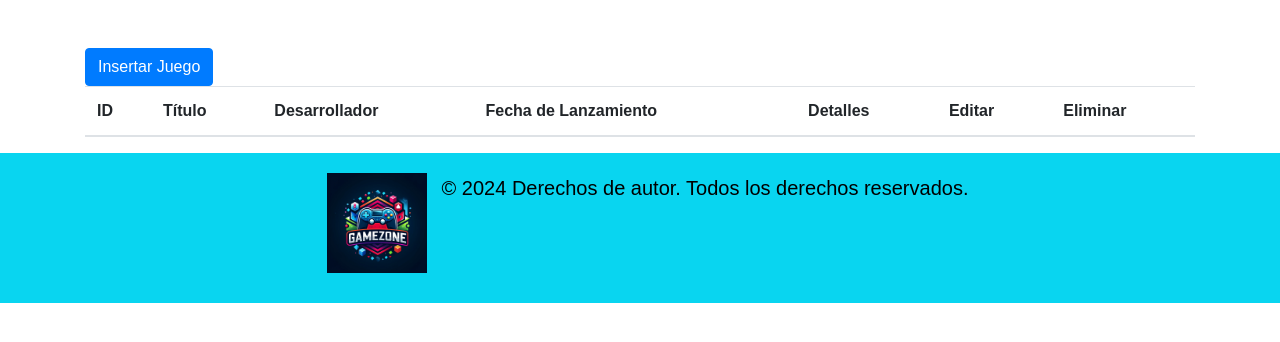
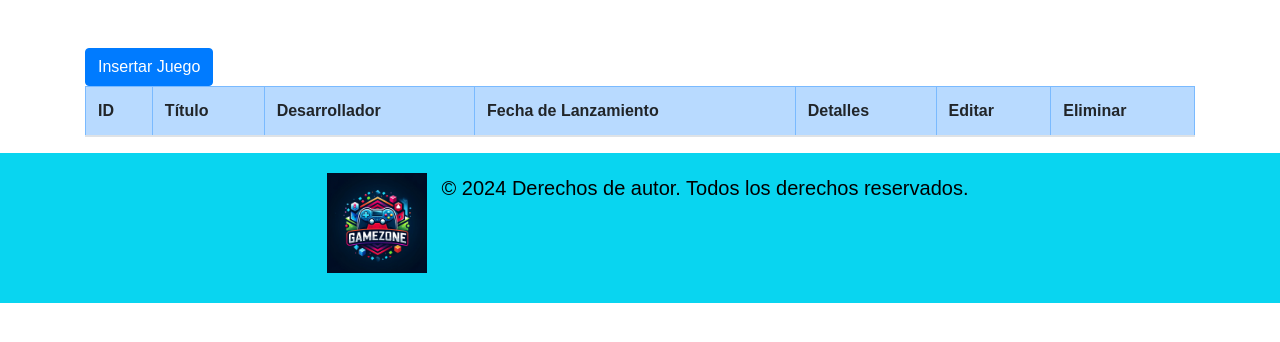
Before and after one commit to UrielP-Dev/FinalProjectPW, a PHP site: page /Home/HomeAdmin.php in a window 1280 px wide. Shown: the part 82-424 px from the top of the page. Run offline with PHP 8.4, Linux system fonts and the light colour scheme; data that the repository does not hold is empty.

Commit message:
table-home and client

```diff
--- a/Home/HomeAdmin.php
+++ b/Home/HomeAdmin.php
@@ -32,8 +32,8 @@ session_start();
         <button type="button" class="btn btn-primary" data-bs-toggle="modal" data-bs-target="#insertGameModal">
             Insertar Juego
         </button>
-        <table class="table">
-            <thead>
+        <table class="table  table-bordered  table-hover">
+            <thead class="table-primary">
                 <tr>
                     <th>ID</th>
                     <th>Título</th>
--- a/Home/HomeClient.php
+++ b/Home/HomeClient.php
@@ -29,8 +29,8 @@ session_start();
   </div>
 </header>
 <div class="container mt-5">
-        <table class="table">
-            <thead>
+        <table class="table  table-bordered  table-hover">
+            <thead class="table-primary">
                 <tr>
                     <th>ID</th>
                     <th>Título</th>
@@ -39,7 +39,7 @@ session_start();
                     <th>Acciones</th>
                 </tr>
             </thead>
-            <tbody id="table-group-divider">
+            <tbody  id="table-group-divider">
                 <!-- Filas se insertarán aquí -->
             </tbody>
         </table>
--- a/Home/footer.php
+++ b/Home/footer.php
@@ -1,6 +1,6 @@
 
 
-    <link rel="stylesheet" href="Home/stylesfooter.css">
+    <link rel="stylesheet" href="/Home/stylesfooter.css">
     <footer>
         <div class="footer-container">
             <div class="row">
```
